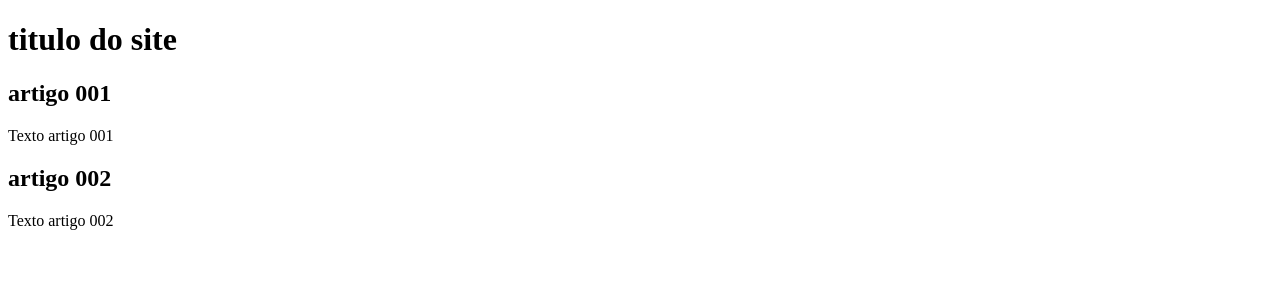
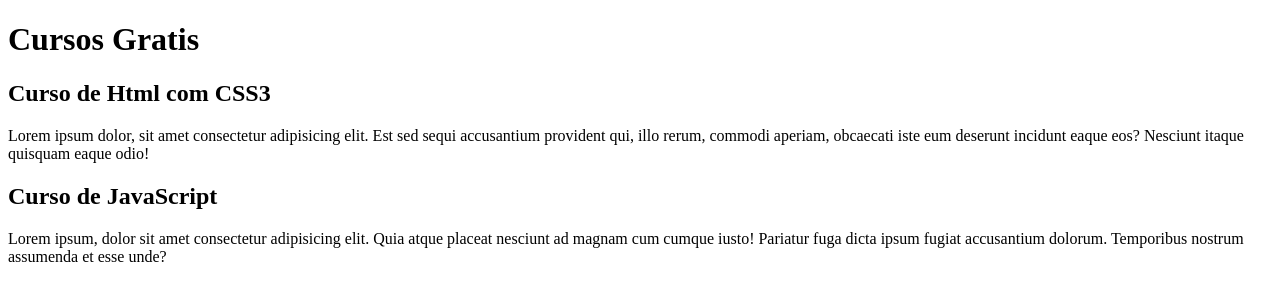
Before and after one commit to Brunomdd/projeto-site, a plain HTML site: page index.html in a window 1280 px wide. Drawn offline with Linux system fonts and the light colour scheme.

Commit message:
Comecei a escrever o conteúdo

```diff
--- a/index.html
+++ b/index.html
@@ -12,16 +12,16 @@
     </main>
     <header>
     <h1>
-        titulo do site
+        Cursos Gratis
     </h1>
     <article>
-        <h2>artigo 001</h2>
-        <p>Texto artigo 001 </p>
+        <h2>Curso de Html com CSS3</h2>
+        <p>Lorem ipsum dolor, sit amet consectetur adipisicing elit. Est sed sequi accusantium provident qui, illo rerum, commodi aperiam, obcaecati iste eum deserunt incidunt eaque eos? Nesciunt itaque quisquam eaque odio!</p>
     </article>
     <article>
 
-        <h2>artigo 002</h2>
-        <p>Texto artigo 002 </p>
+        <h2>Curso de JavaScript</h2>
+        <p>Lorem ipsum, dolor sit amet consectetur adipisicing elit. Quia atque placeat nesciunt ad magnam cum cumque iusto! Pariatur fuga dicta ipsum fugiat accusantium dolorum. Temporibus nostrum assumenda et esse unde?</p>
     </article>
 
     </header>
```
